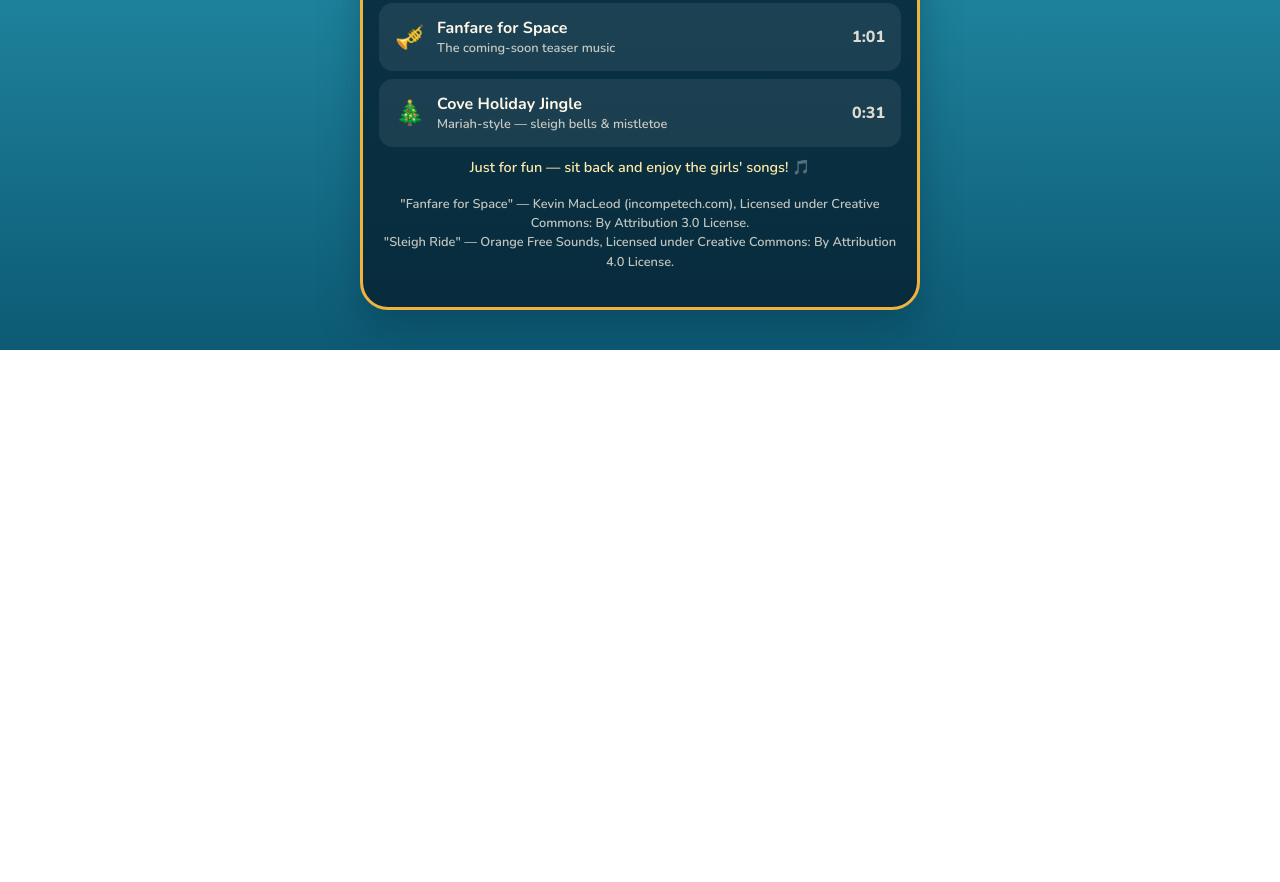
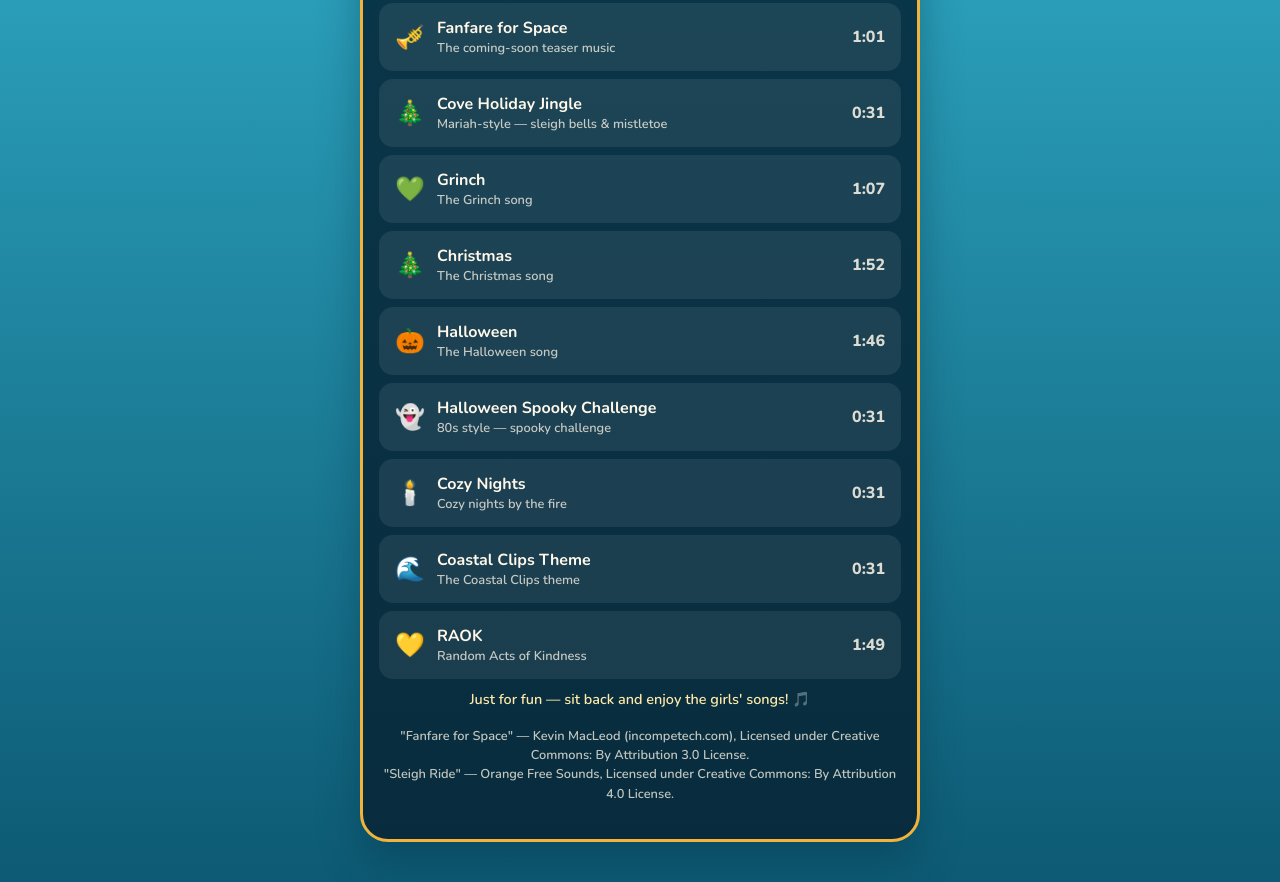
Before and after one commit to creators-cove/creators-cove-app, a plain HTML site: page games/cove-jukebox.html in a window 1280 px wide. Shown: the part 747-1629 px from the top of the page. Before the commit the page ends 1097 px from the top, so only its background shows below. Drawn offline with nearby package versions, Linux system fonts and the light colour scheme.

Commit message:
Jukebox: add 7 new songs (Grinch, Christmas, Halloween, RAOK, etc.)

```diff
--- a/games/cove-jukebox.html
+++ b/games/cove-jukebox.html
@@ -166,7 +166,14 @@
         { src: "../music/12-days.mp3", emoji: "🎄", name: "12 Days", note: "The 12 Days song", len: "2:02" },
         { src: "../music/sleigh-ride.mp3", emoji: "🛷", name: "Sleigh Ride", note: "The Elf Watch tune", len: "3:00" },
         { src: "../music/fanfare-for-space.mp3", emoji: "🎺", name: "Fanfare for Space", note: "The coming-soon teaser music", len: "1:01" },
-        { src: "../music/cove-holiday-jingle.mp3", emoji: "🎄", name: "Cove Holiday Jingle", note: "Mariah-style — sleigh bells & mistletoe", len: "0:31" }
+        { src: "../music/cove-holiday-jingle.mp3", emoji: "🎄", name: "Cove Holiday Jingle", note: "Mariah-style — sleigh bells & mistletoe", len: "0:31" },
+        { src: "../music/grinch.mp3", emoji: "💚", name: "Grinch", note: "The Grinch song", len: "1:07" },
+        { src: "../music/christmas.mp3", emoji: "🎄", name: "Christmas", note: "The Christmas song", len: "1:52" },
+        { src: "../music/halloween.mp3", emoji: "🎃", name: "Halloween", note: "The Halloween song", len: "1:46" },
+        { src: "../music/halloween-spooky-challenge.mp3", emoji: "👻", name: "Halloween Spooky Challenge", note: "80s style — spooky challenge", len: "0:31" },
+        { src: "../music/cozy-nights.mp3", emoji: "🕯️", name: "Cozy Nights", note: "Cozy nights by the fire", len: "0:31" },
+        { src: "../music/coastal-clips-theme.mp3", emoji: "🌊", name: "Coastal Clips Theme", note: "The Coastal Clips theme", len: "0:31" },
+        { src: "../music/raok.mp3", emoji: "💛", name: "RAOK", note: "Random Acts of Kindness", len: "1:49" }
       ];
 
       var player = document.getElementById("player");
```
Also changed, not shown: 7 other files.
